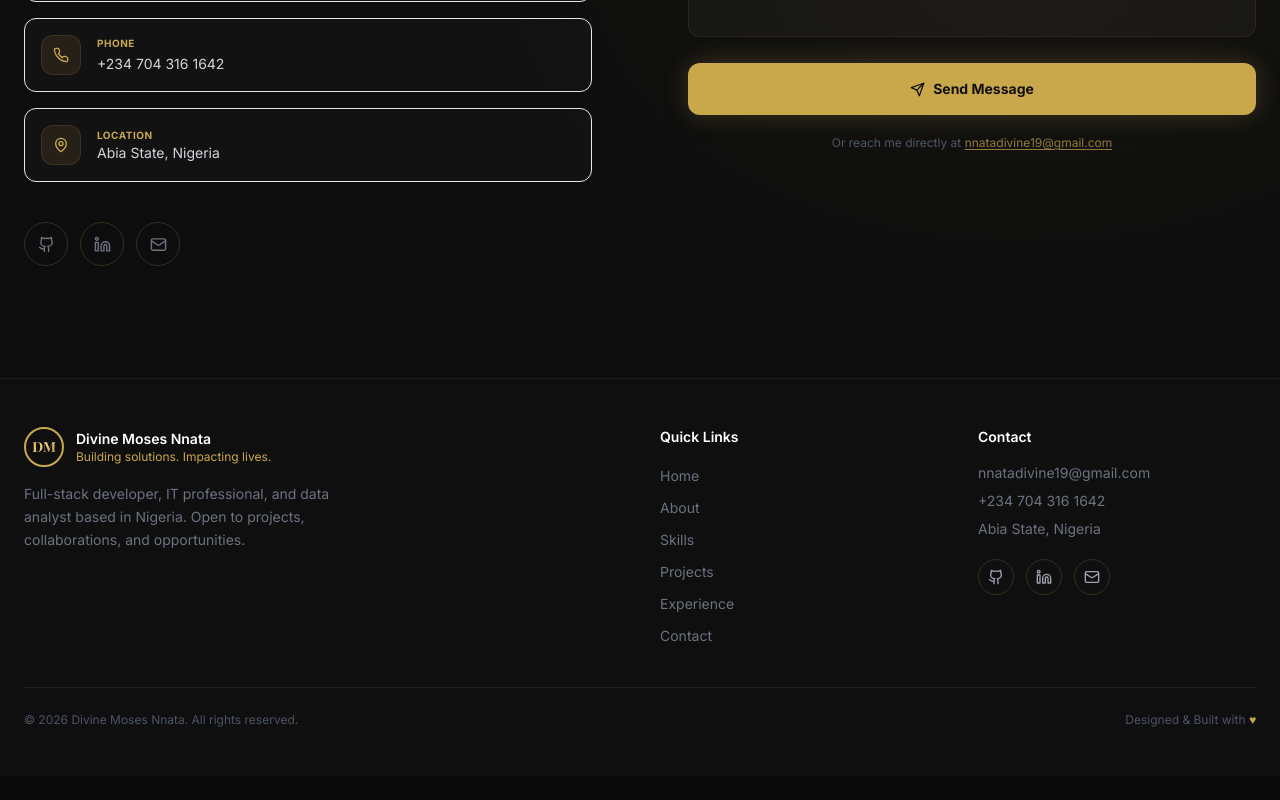
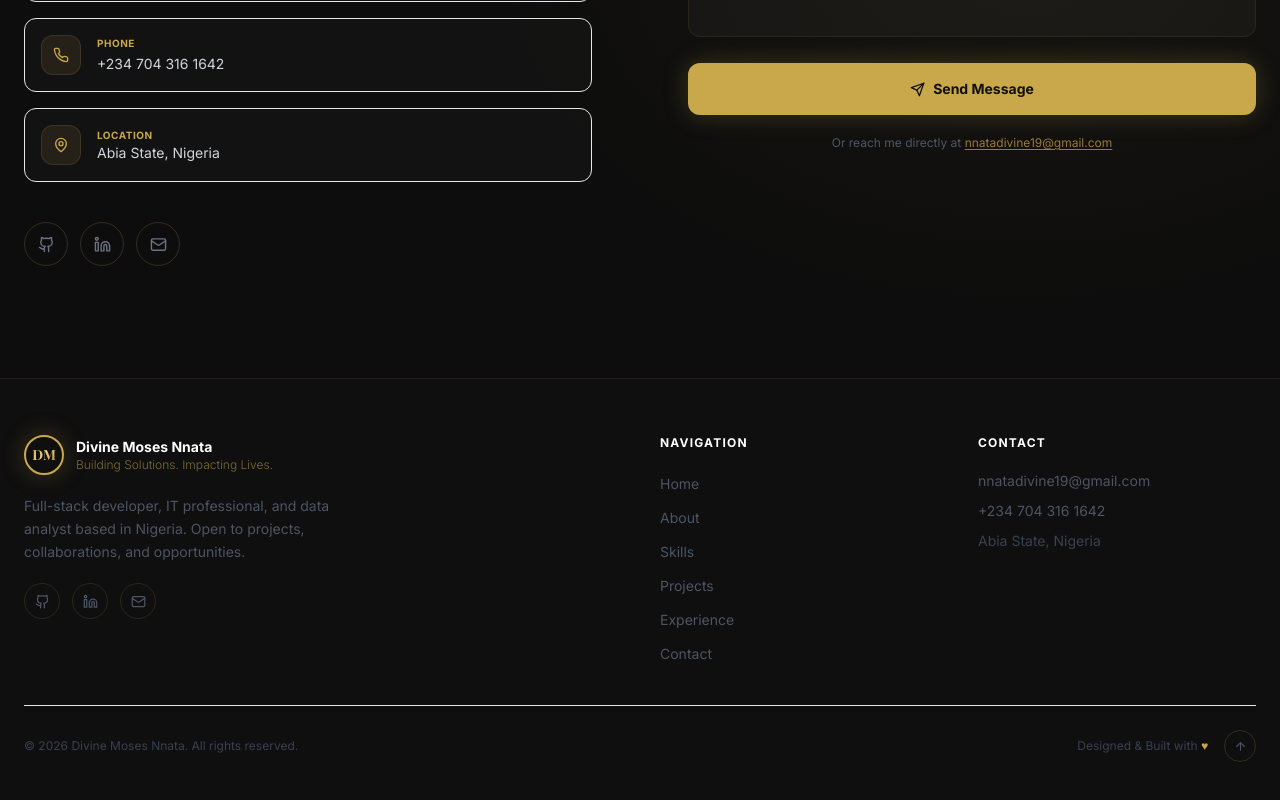
Before and after one commit to Eminence-Pyro/divine-portfolio, a Next.js app: page / in a window 1280 px wide. Shown: the part 5584-6384 px from the top of the page. Before the commit the page ends 6360 px from the top, so only its background shows below. Built offline with nearby package versions, Linux system fonts and the light colour scheme; a web font is replaced by a local one.

Commit message:
feat: Footer — nav, contact, socials, back-to-top button

```diff
--- a/src/components/Footer.tsx
+++ b/src/components/Footer.tsx
@@ -1,43 +1,54 @@
 "use client";
-import { Github, Linkedin, Mail } from "lucide-react";
+import { Github, Linkedin, Mail, ArrowUp } from "lucide-react";
 import { PERSONAL, NAV_LINKS } from "@/lib/data";
 
 export default function Footer() {
   const year = new Date().getFullYear();
-  const scroll = (href: string) =>
-    document.querySelector(href)?.scrollIntoView({ behavior: "smooth" });
+  const scrollTo = (href: string) =>
+    document.getElementById(href.replace("#",""))?.scrollIntoView({ behavior: "smooth" });
 
   return (
-    <footer className="bg-dark-100 border-t border-gold/10 py-12">
-      <div className="max-w-7xl mx-auto px-6">
+    <footer className="bg-dark-100 border-t border-gold/10">
+      <div className="max-w-7xl mx-auto px-6 py-14">
         <div className="grid grid-cols-1 md:grid-cols-4 gap-10 mb-10">
+
           {/* Brand */}
           <div className="md:col-span-2">
-            <div className="flex items-center gap-3 mb-4">
-              <div className="w-10 h-10 rounded-full border-2 border-gold flex items-center justify-center">
+            <div className="flex items-center gap-3 mb-5">
+              <div className="w-10 h-10 rounded-full border-2 border-gold flex items-center justify-center gold-glow">
                 <span className="gold-text font-serif font-bold text-sm">{PERSONAL.monogram.slice(0,2)}</span>
               </div>
               <div>
-                <p className="text-white font-semibold text-sm">{PERSONAL.name}</p>
-                <p className="text-gold text-xs">Building solutions. Impacting lives.</p>
+                <p className="text-white font-bold text-sm">{PERSONAL.name}</p>
+                <p className="text-gold/60 text-xs font-light">{PERSONAL.motto}</p>
               </div>
             </div>
-            <p className="text-gray-500 text-sm leading-relaxed max-w-xs">
+            <p className="text-gray-600 text-sm leading-relaxed max-w-xs">
               Full-stack developer, IT professional, and data analyst based in Nigeria.
               Open to projects, collaborations, and opportunities.
             </p>
+            <div className="flex gap-3 mt-5">
+              {[
+                { icon: Github,   href: PERSONAL.github             },
+                { icon: Linkedin, href: PERSONAL.linkedin           },
+                { icon: Mail,     href: `mailto:${PERSONAL.email}`  },
+              ].map(({ icon:Icon, href }, i) => (
+                <a key={i} href={href} target="_blank" rel="noopener noreferrer"
+                  className="w-9 h-9 rounded-full border border-gold/15 flex items-center justify-center text-gray-600 hover:text-gold hover:border-gold/40 transition-all">
+                  <Icon size={15} />
+                </a>
+              ))}
+            </div>
           </div>
 
-          {/* Quick Links */}
+          {/* Quick links */}
           <div>
-            <h4 className="text-white font-semibold text-sm mb-4">Quick Links</h4>
-            <ul className="space-y-2">
-              {NAV_LINKS.map((link) => (
+            <h4 className="text-white font-bold text-xs uppercase tracking-widest mb-5">Navigation</h4>
+            <ul className="space-y-2.5">
+              {NAV_LINKS.map(link => (
                 <li key={link.href}>
-                  <button
-                    onClick={() => scroll(link.href)}
-                    className="text-gray-500 hover:text-gold text-sm transition-colors"
-                  >
+                  <button onClick={() => scrollTo(link.href)}
+                    className="text-gray-600 hover:text-gold text-sm transition-colors">
                     {link.label}
                   </button>
                 </li>
@@ -47,30 +58,32 @@ export default function Footer() {
 
           {/* Contact */}
           <div>
-            <h4 className="text-white font-semibold text-sm mb-4">Contact</h4>
-            <ul className="space-y-2 text-sm text-gray-500">
-              <li><a href={`mailto:${PERSONAL.email}`} className="hover:text-gold transition-colors">{PERSONAL.email}</a></li>
-              <li><a href={`tel:${PERSONAL.phone}`} className="hover:text-gold transition-colors">{PERSONAL.phone}</a></li>
-              <li>{PERSONAL.location}</li>
+            <h4 className="text-white font-bold text-xs uppercase tracking-widest mb-5">Contact</h4>
+            <ul className="space-y-2.5 text-sm text-gray-600">
+              <li><a href={`mailto:${PERSONAL.email}`} className="hover:text-gold transition-colors break-all">{PERSONAL.email}</a></li>
+              <li><a href={`tel:${PERSONAL.phone}`}    className="hover:text-gold transition-colors">{PERSONAL.phone}</a></li>
+              <li className="text-gray-700">{PERSONAL.location}</li>
             </ul>
-            <div className="flex gap-3 mt-5">
-              {[{ icon: Github, href: PERSONAL.github }, { icon: Linkedin, href: PERSONAL.linkedin }, { icon: Mail, href: `mailto:${PERSONAL.email}` }].map(({ icon: Icon, href }, i) => (
-                <a key={i} href={href} target="_blank" rel="noopener noreferrer"
-                  className="w-9 h-9 rounded-full border border-gold/20 flex items-center justify-center text-gray-400 hover:text-gold hover:border-gold/50 transition-all">
-                  <Icon size={16} />
-                </a>
-              ))}
-            </div>
           </div>
         </div>
 
-        <div className="border-t border-gold/10 pt-6 flex flex-col sm:flex-row items-center justify-between gap-3">
-          <p className="text-gray-600 text-xs">
-            © {year} Divine Moses Nnata. All rights reserved.
+        {/* Bottom bar */}
+        <div className="border-t border-gold/08 pt-6 flex flex-col sm:flex-row items-center justify-between gap-3">
+          <p className="text-gray-700 text-xs">
+            © {year} {PERSONAL.name}. All rights reserved.
           </p>
-          <p className="text-gray-600 text-xs">
-            Designed & Built with <span className="text-gold">♥</span>
-          </p>
+          <div className="flex items-center gap-4">
+            <p className="text-gray-700 text-xs">
+              Designed & Built with <span className="text-gold">♥</span>
+            </p>
+            <button
+              onClick={() => scrollTo("#home")}
+              className="w-8 h-8 rounded-full border border-gold/20 flex items-center justify-center text-gray-600 hover:text-gold hover:border-gold/40 transition-all"
+              title="Back to top"
+            >
+              <ArrowUp size={13} />
+            </button>
+          </div>
         </div>
       </div>
     </footer>
```
